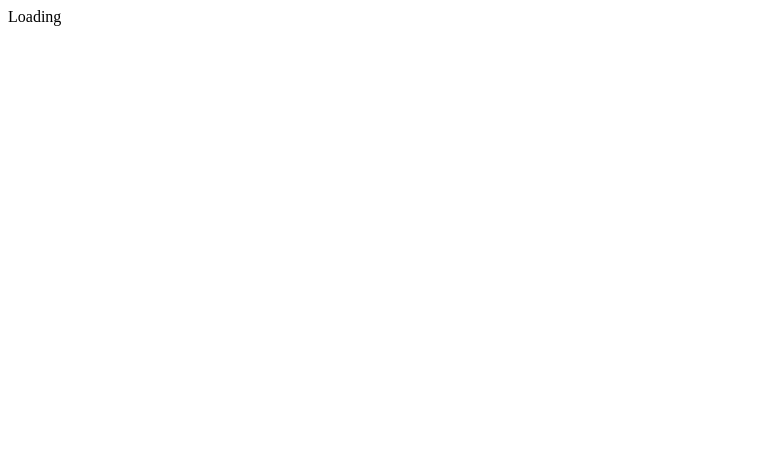
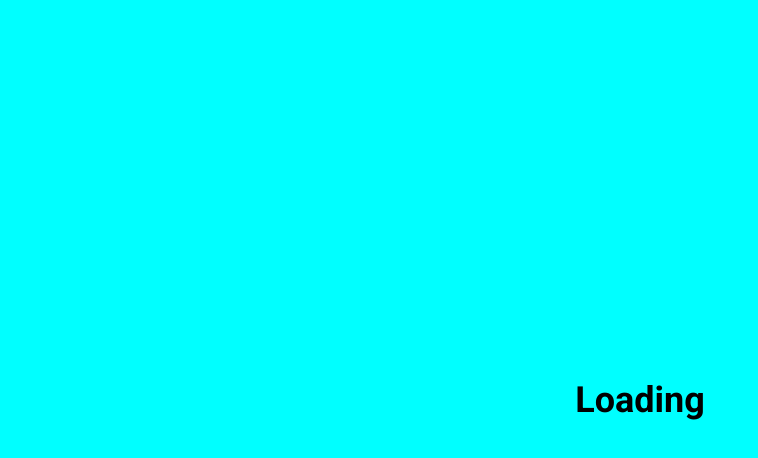
Before and after one commit to devrolle/Auto-Complete, a Next.js app: page / in a window 1280 px wide. Shown: the top 458 px of the page, without its empty margins (0-758 px from the left). Built offline with nearby package versions, Linux system fonts and the light colour scheme.

Commit message:
styled the loading screen with some basic styles

```diff
--- a/src/components/Loading.tsx
+++ b/src/components/Loading.tsx
@@ -1,3 +1,7 @@
 export default function loading() {
-    return <div>Loading</div>;
+    return (
+        <section id="loading-container">
+            <p>Loading</p>
+        </section>
+    );
 }
--- a/src/styles/main.css
+++ b/src/styles/main.css
@@ -0,0 +1,23 @@
+@import url("https://fonts.googleapis.com/css2?family=Roboto:ital,wght@0,100;0,300;0,400;0,500;0,700;0,900;1,100;1,300;1,400;1,500;1,700;1,900&display=swap");
+@import url("https://fonts.googleapis.com/css2?family=Poppins:ital,wght@0,100;0,200;0,300;0,400;0,500;0,600;0,700;0,800;0,900;1,100;1,200;1,300;1,400;1,500;1,600;1,700;1,800;1,900&display=swap");
+
+body {
+    margin: 0;
+    background-color: aqua;
+}
+
+#loading-container {
+    margin: 0;
+    padding: 0;
+    width: 100vw;
+    height: 100vh;
+    display: flex;
+    justify-content: center;
+    align-items: center;
+}
+
+#loading-container p {
+    font-size: 36px;
+    font-family: "Roboto", sans-serif;
+    font-weight: 700;
+}
```
